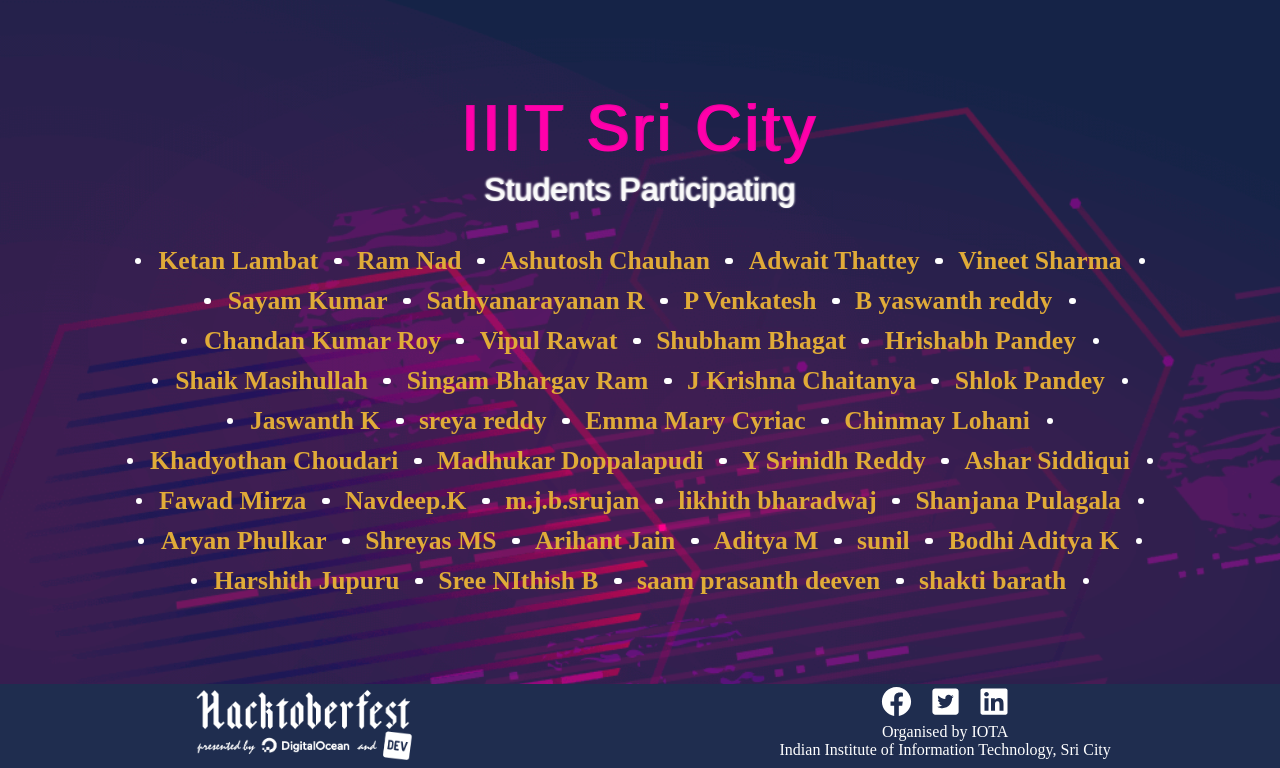
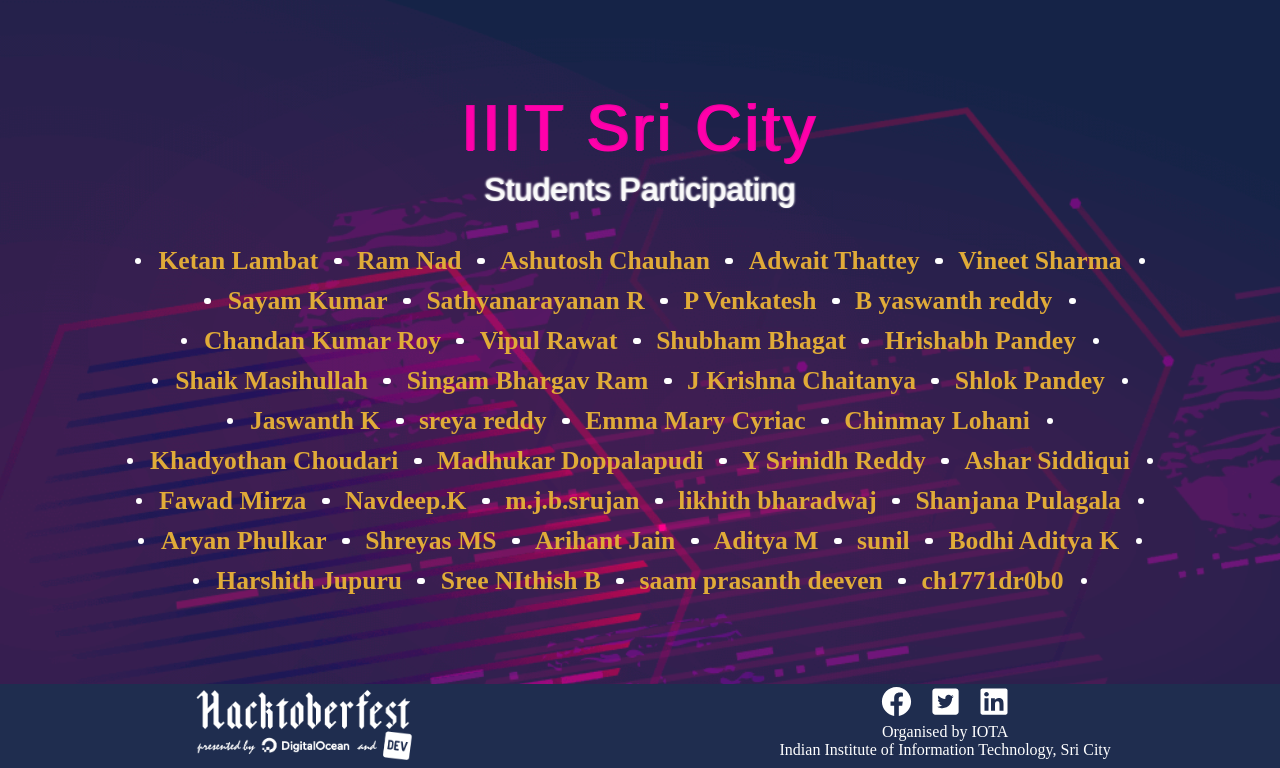
Before and after one commit to Project-Club-IIITS/hacktoberfest2019-participants, a Jekyll site: the page index.html, which Jekyll copies as it is, in a window 1280 px wide, cut to the strip 132-900 px from the top of the page. Built offline with Jekyll 4.4.1, drawn with Linux system fonts in a browser that asks for light colours; some web fonts are replaced.

Commit message:
Adding ch1771dr0b0

```diff
--- a/index.html
+++ b/index.html
@@ -85,7 +85,7 @@
                 <li><a href="https://github.com/Harshith2019">Harshith Jupuru</a></li>
                 <li><a href="https://github.com/SreeNithishB">Sree NIthish B</a></li>
                 <li><a href="https://github.com/deevensaam">saam prasanth deeven</a></li>
-                <li><a href="https://github.com/shaktibarath">shakti barath</a></li>
+                <li><a href="https://github.com/ch1771dr0b0">ch1771dr0b0</a></li>
 
             </ul>
         </div>
```
